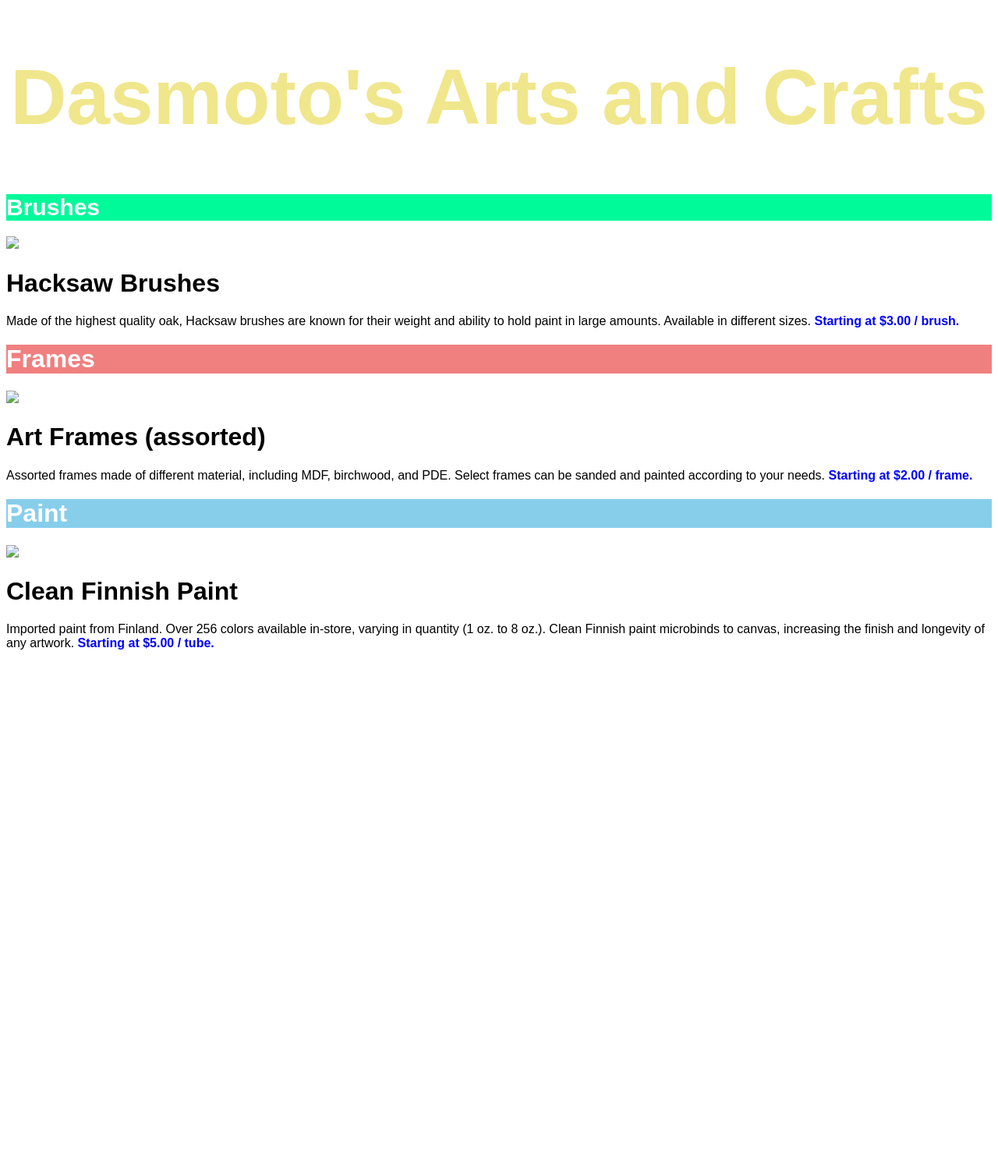
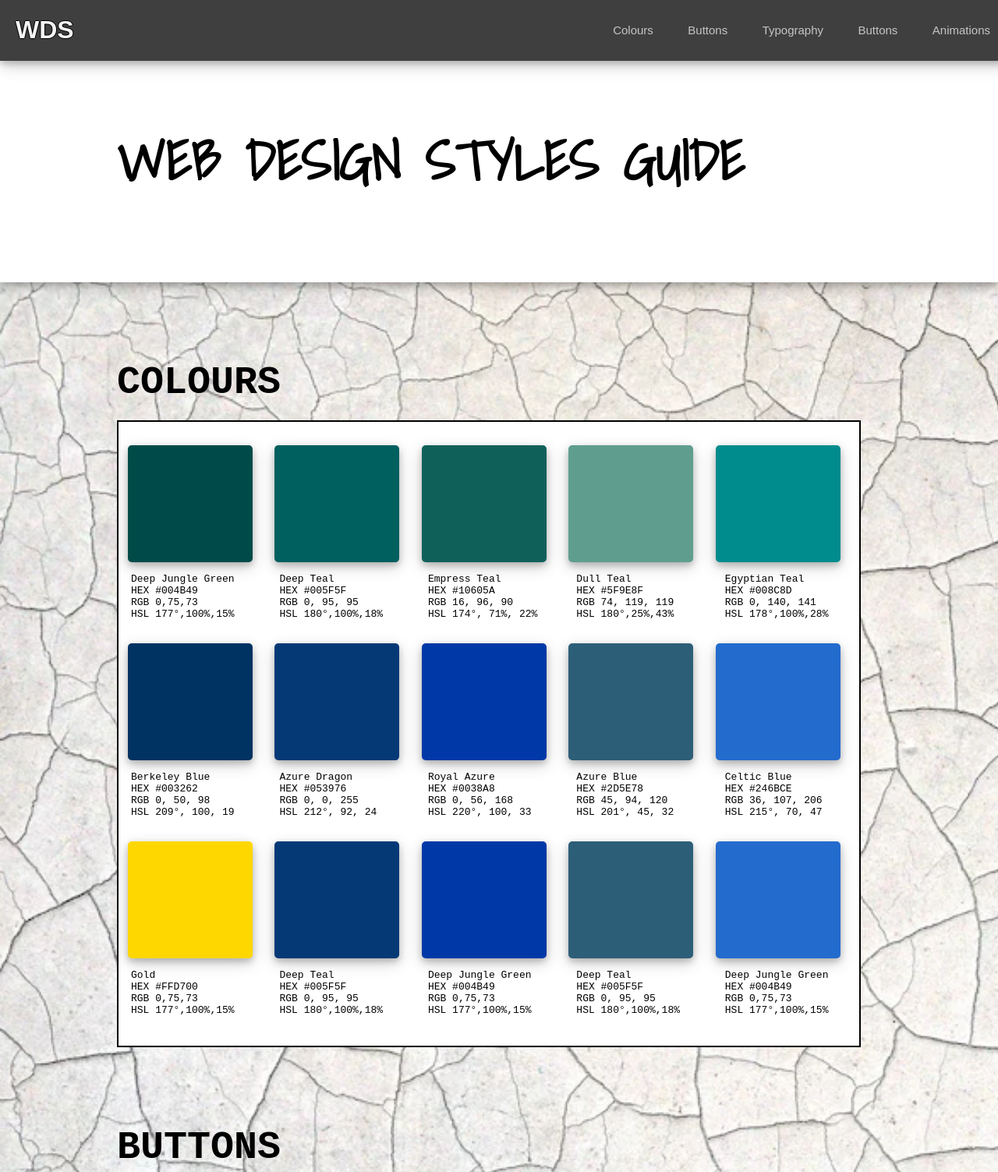
Before and after one commit to sayo84/Codecademy.github.io, a plain HTML site: page index.html in a window 1280 px wide. Shown: the top 1503 px of the page at 78% size. Before the commit the page ends 850 px from the top, so only its background shows below. Drawn offline with Linux system fonts and the light colour scheme; files that its build step writes are made by us from their sources.

Commit message:
Add files via upload

```diff
--- a/index.html
+++ b/index.html
@@ -3,40 +3,94 @@
 <head>
     <meta charset="UTF-8">
     <meta http-equiv="X-UA-Compatible" content="IE=edge">
-    <meta name="viewport" content="width=device-width>, initial-scale=1.0">
-    <link rel="stylesheet" href="./resources/css/style.css">
-    <title>Dasmoto's Arts and Crafts</title>
+    <meta name="viewport" content="width=device-width, initial-scale=1.0">
+    <link rel="stylesheet" href="styles.css">
+    <title>My Website Design Styles</title>
+
 </head>
 <body>
-    <div class="banner">
-    <h1>Dasmoto's Arts and Crafts</h1>
-</div>
+    <header>
+        <nav class="navbar">
+            <h1>WDS</h1>
+            <ul class="navlinks">
+                <li><a href="#colors">Colours</a></li>
+                <li><a href="#btnbackground">Buttons</a></li>
+                <li><a href="#">Typography</a></li>
+                <li><a href="#">Buttons</a></li>
+                <li><a href="#">Animations</a></li>
+            </ul>
+        </nav>
+    </header>
+    <main class="banner">
+     <h1>WEB DESIGN STYLES GUIDE</h1>
+     <h2>COLOURS</h2>
 
-    <div class="brushes">
-        <h1>Brushes</h1>
-    </div>
-        <img src="./resources/images/hacksaw.webp">
-        <figcaption><h1>Hacksaw Brushes</h1></figcaption>
-        <p>Made of the highest quality oak, Hacksaw brushes are known for their weight and ability to hold paint in large amounts.
-Available in different sizes. <strong>Starting at $3.00 / brush.</strong></p>
+        <div class="container">
+        <div id="colors">
+
+        <div id="green1"></div>
+        <div id="green2"></div>
+        <div id="green3"></div>
+        <div id="green4"></div>
+        <div id="green5"></div>
+
+        <p>Deep Jungle Green<br>HEX #004B49<br>RGB 0,75,73<br>HSL 177°,100%,15%</p>
+        <p>Deep Teal<br>HEX #005F5F<br>RGB 0, 95, 95<br>HSL 180°,100%,18%</p>
+        <p>Empress Teal<br>HEX #10605A<br>RGB 16, 96, 90<br>HSL 174°, 71%, 22%</p>
+        <p>Dull Teal<br>HEX #5F9E8F<br>RGB 74, 119, 119<br>HSL 180°,25%,43%</p>
+        <p>Egyptian Teal<br>HEX #008C8D<br>RGB 0, 140, 141<br>HSL 178°,100%,28%</p>
+
+        <div id="blue1"></div>
+        <div id="blue2"></div>
+        <div id="blue3"></div>
+        <div id="blue4"></div>
+        <div id="blue5"></div>
+
+        <p>Berkeley Blue<br>HEX #003262<br>RGB 0, 50, 98<br>HSL 209°, 100, 19</p>
+        <p>Azure Dragon<br>HEX #053976<br>RGB 0, 0, 255<br>HSL 212°, 92, 24</p>
+        <p>Royal Azure<br>HEX #0038A8<br>RGB 0, 56, 168<br>HSL 220°, 100, 33</p>
+        <p>Azure Blue<br>HEX #2D5E78<br>RGB 45, 94, 120<br>HSL 201°, 45, 32</p>
+        <p>Celtic Blue<br>HEX #246BCE<br>RGB 36, 107, 206<br>HSL 215°, 70, 47</p>
+
+        <div id="yellow1"></div>
+        <div id="yellow2"></div>
+        <div id="yellow3"></div>
+        <div id="yellow4"></div>
+        <div id="yellow5"></div>
+
+        <p>Gold<br>HEX #FFD700<br>RGB 0,75,73<br>HSL 177°,100%,15%</p>
+        <p>Deep Teal<br>HEX #005F5F<br>RGB 0, 95, 95<br>HSL 180°,100%,18%</p>
+        <p>Deep Jungle Green<br>HEX #004B49<br>RGB 0,75,73<br>HSL 177°,100%,15%</p>
+        <p>Deep Teal<br>HEX #005F5F<br>RGB 0, 95, 95<br>HSL 180°,100%,18%</p>
+        <p>Deep Jungle Green<br>HEX #004B49<br>RGB 0,75,73<br>HSL 177°,100%,15%</p>
+
+        </div>
+
     </div>
 
-    <div class="frames">
-        <h1>Frames</h1>
-    </div>
-        <img src="./resources/images/frames.webp">
-        <figcaption><h1>Art Frames (assorted)</h1></figcaption>
-        <p>Assorted frames made of different material, including MDF, birchwood, and PDE. Select frames can be sanded and painted according to your needs.
-     <strong>Starting at $2.00 / frame.</strong></p>
-    </div>
+    <h2>BUTTONS</h2>
 
-    <div class="paint">
-        <h1>Paint</h1>
-    </div>
-        <img src="./resources/images/finnish.jpeg">
-        <figcaption><h1>Clean Finnish Paint</h1></figcaption>
-        <p>Imported paint from Finland. Over 256 colors available in-store, varying in quantity (1 oz. to 8 oz.). Clean Finnish paint microbinds to canvas, increasing the finish and longevity of any artwork.
-     <strong>Starting at $5.00 / tube.</strong></p>
-    </div>
+    <div class="container">
+    <div id='btnbackground'></div>
+
+    <button class="btn1">
+    <svg width="180px" height="60px" viewBox="0 0 180 60" class="border">
+    <polyline points="179,1 179,59 1,59 1,1 179,1" class="bg-line" />
+    <polyline points="179,1 179,59 1,59 1,1 179,1" class="hl-line" />
+    </svg>
+    <span>HOVER ME</span>
+    </button>
+
+        <button class="btn2">Click Here</div>
+        <div id="btn3"></div>
+        <div id="btn4"></div>
+        <div id="btn5"></div>
+
+
+
+        </div>
+
+    </main>
+
 </body>
 </html>
--- /dev/null
+++ b/styles.css
@@ -0,0 +1,201 @@
+@import url('https://fonts.googleapis.com/css2?family=Merriweather:ital@0;1&family=Shadows+Into+Light&family=Space+Mono&display=swap');
+
+
+* {
+    font-family: Arial, Helvetica, sans-serif;
+    padding: 0;
+    margin: 0;
+
+}
+body{
+    background-image: url("./background.webp");
+    background-size: cover;
+    width: auto;
+}
+/* navbar fixed */
+.navbar h1 {
+    position: absolute;
+    padding: 10px;
+    color: whitesmoke;
+    font-size: xx-large;
+    text-shadow: -1px 0 black, 0 1px black, 1px 0 black, 0 -1px black;
+}
+
+.navbar {
+    background-color:rgb(63, 63, 63);
+    color: gainsboro;
+    width: 100%;
+    padding: 10px;
+    position: fixed;
+    z-index: 1;
+    text-align: right;
+    box-shadow: 0 4px 8px 0 rgba(0, 0, 0, 0.2), 0 6px 20px 0 rgba(0, 0, 0, 0.19);
+}
+
+.navlinks li {
+    display: inline-block;
+    padding: 20px;
+}
+
+.navlinks li a {
+    text-decoration: none;
+    color: rgba(255, 255, 255, 0.7);
+    font-size: 15px;
+}
+
+.navlinks li a:hover {
+    text-decoration: underline;
+}
+
+.banner h1 {
+    background-color: white;
+    width: auto;
+    margin: 0px auto;
+    padding: 150px 100px 100px 150px;
+    font-family: Shadows into light;
+    font-size: 70px;
+    box-shadow: 0 4px 8px 0 rgba(0, 0, 0, 0.2), 0 6px 20px 0 rgba(0, 0, 0, 0.19);
+}
+
+
+h2 {
+    margin: 100px 150px 20px 150px;
+    font-size: 50px;
+    font-family: monospace;
+}
+/* container in the middle of the page */
+.container {
+    background-color: rgb(255, 255, 255);
+    width: 950px;
+    height: 800px;
+    border: 2px solid black;
+    margin: 0px 100px 0px 150px;
+
+}
+
+#colors div{
+    width: 160px;
+    height: 150px;
+    display: inline-block;
+    margin: 30px 12px;
+    font-family: monospace;
+    font-size: 15px;
+    font-weight: 400;
+    box-shadow: 0 4px 8px 0 rgba(0, 0, 0, 0.2), 0 6px 20px 0 rgba(0, 0, 0, 0.19);
+    border-radius: 5px;
+}
+
+#green1 {
+    background-color: #004B49;
+}
+
+#green2 {
+    background-color:  #005F5F;
+}
+#green3 {
+    background-color: #10605A;
+}
+#green4 {
+    background-color: #5F9E8F;
+}
+#green5 {
+    background-color: #008C8D;
+
+}
+p {
+    display: inline-block;
+    text-align:start;
+    width: 150px;
+    height: 10px;
+    margin: -20px 20px 30px 16px;
+    font-family: monospace;
+    font-size: 13px;
+    font-weight: 400;
+}
+
+#blue1 {
+    background-color:  #003262;
+}
+#blue2 {
+    background-color:  #053976;
+}
+#blue3 {
+    background-color: #0038A8;
+}
+#blue4 {
+    background-color: #2D5E78;
+}
+#blue5 {
+    background-color: #246BCE;
+}
+
+#yellow1 {
+    background-color:  #FFD700;
+}
+#yellow2 {
+    background-color:  #053976;
+}
+#yellow3 {
+    background-color: #0038A8;
+}
+#yellow4 {
+    background-color: #2D5E78;
+}
+#yellow5 {
+    background-color: #246BCE;
+}
+/*https://creativebooster.net/blogs/colors/shades-of-teal-color?utm_content=cmp-true*/
+
+#btnbackground {
+    width: 250px;
+    height: 120px;
+    margin: 30px;
+    background-color: #4F95DA;
+    display: inline-block;
+
+}
+.btn1 {
+    position: absolute;
+    width: 180px;
+    height: 60px;
+    margin: 60px -250px;
+    cursor: pointer;
+    background: transparent;
+    border: 1px solid #91C9FF;
+    outline: none;
+    transition: 1s ease-in-out;
+  }
+
+  svg {
+    position: absolute;
+    left: 0;
+    top: 0;
+    fill: none;
+    stroke: #fff;
+    stroke-dasharray: 150 480;
+    stroke-dashoffset: 150;
+    transition: 1s ease-in-out;
+  }
+
+  .btn1:hover {
+    transition: 1s ease-in-out;
+    background: #4F95DA;
+  }
+
+  .btn1:hover svg {
+    stroke-dashoffset: -480;
+  }
+
+  .btn1 span {
+    color: white;
+    font-size: 18px;
+    font-weight: 100;
+  }
+
+  .btn2 {
+      width: 200px;
+      height: 60px;
+      margin: 0px;
+      background-color: black;
+
+  }
```
Also changed, not shown: background.webp (added).
